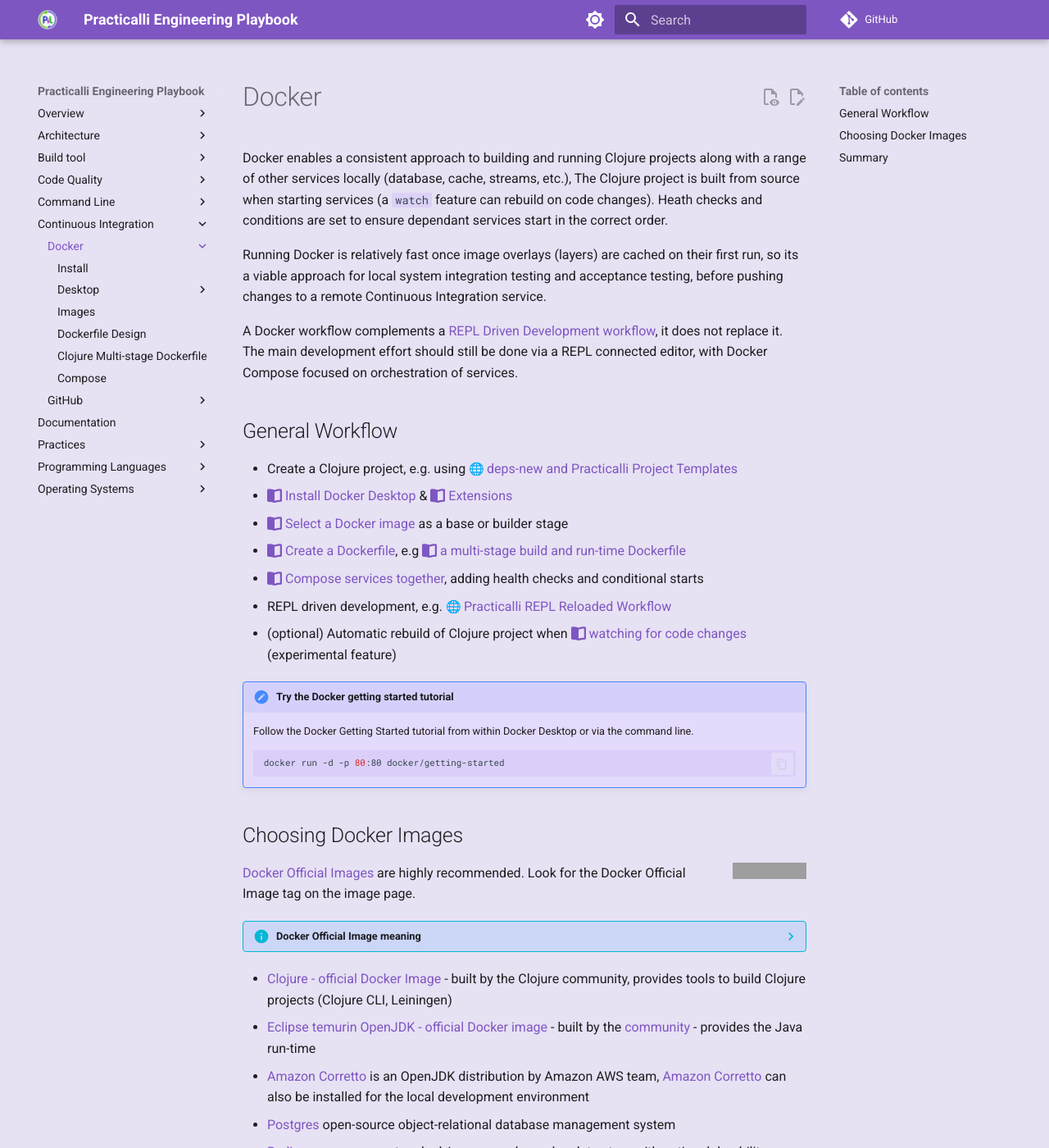
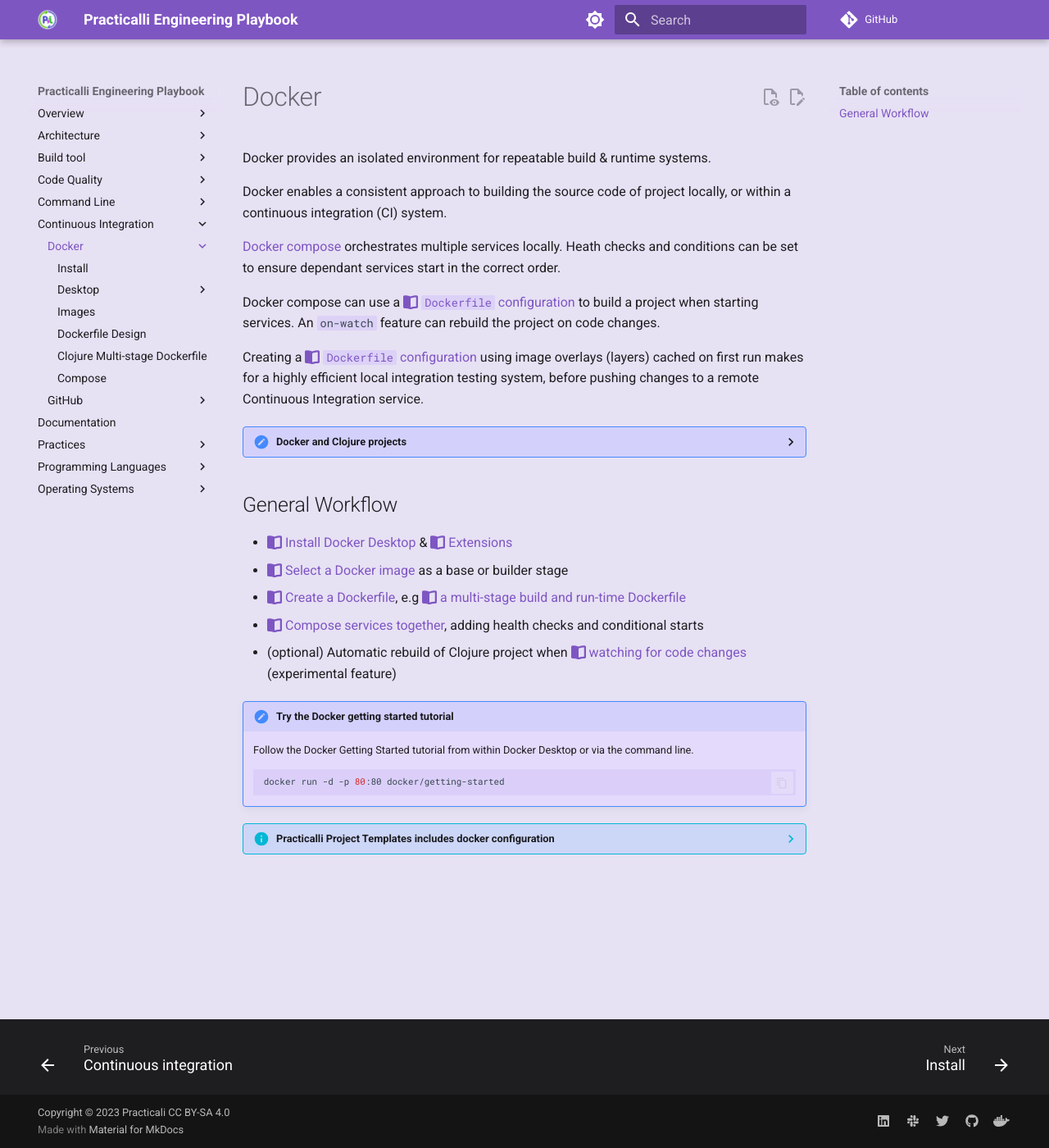
Before and after one commit to practicalli/engineering-playbook, an MkDocs documentation site: the page built from docs/continuous-integration/docker/index.md, in a window 1280 px wide and 1400 px high. Shown: the whole window at 82% size. Built offline with MkDocs 1.6.1 and Material for MkDocs 9.7.7, drawn with Linux system fonts in a browser that asks for light colours; emoji names are drawn with the system emoji font; plug-ins that fetch from the network failed and are left out; comment, search, counter and statistics services are not loaded; some of the changed text lies outside the part shown; grey boxes are pictures that could not be loaded.

Commit message:
ci: further enhancement of docker section

````diff
--- a/docs/continuous-integration/docker/index.md
+++ b/docs/continuous-integration/docker/index.md
@@ -1,19 +1,29 @@
 # Docker
 
-Docker enables a consistent approach to building and running Clojure projects along with a range of other services locally (database, cache, streams, etc.), The Clojure project is built from source when starting services (a `watch` feature can rebuild on code changes). Heath checks and conditions are set to ensure dependant services start in the correct order.
+Docker provides an isolated environment for repeatable build & runtime systems.
 
-Running Docker is relatively fast once image overlays (layers) are cached on their first run, so its a viable approach for local system integration testing and acceptance testing, before pushing changes to a remote Continuous Integration service.
+Docker enables a consistent approach to building the source code of project locally, or within a continuous integration (CI) system.
 
-A Docker workflow complements a [REPL Driven Development workflow](https://practical.li/clojure/introduction/repl-workflow/), it does not replace it.  The main development effort should still be done via a REPL connected editor, with Docker Compose focused on orchestration of services.
+[Docker compose](compose.md) orchestrates multiple services locally. Heath checks and conditions can be set to ensure dependant services start in the correct order.
+
+Docker compose can use a [:fontawesome-solid-book-open: `Dockerfile` configuration](dockerfile.md) to build a project when starting services. An `on-watch` feature can rebuild the project on code changes.
+
+Creating a [:fontawesome-solid-book-open: `Dockerfile` configuration](dockerfile.md) using image overlays (layers) cached on first run makes for a highly efficient local integration testing system, before pushing changes to a remote Continuous Integration service.
+
+??? HINT "Docker and Clojure projects"
+    A Docker Compose workflow complements the [Clojure REPL Driven Development workflow](https://practical.li/clojure/introduction/repl-workflow/).
+
+    A REPL connected editor provides instant feedback on the code as it is written, with Docker Compose providing a consistent build and orchestration of services.
+
+    [:globe_with_meridians: Practicalli REPL Reloaded Workflow](https://practical.li/clojure/clojure-cli/repl-reloaded/){target=_blank .md-button}
+
 
 ## General Workflow
 
-- Create a Clojure project, e.g. using [:globe_with_meridians: deps-new and Practicalli Project Templates](https://practical.li/clojure/clojure-cli/projects/templates/){target=_blank}
-- [:fontawesome-solid-book-open: Install Docker Desktop](install.md) & [:fontawesome-solid-book-open: Extensions](desktop-extensions.md)
+- [:fontawesome-solid-book-open: Install Docker Desktop](install.md) & [:fontawesome-solid-book-open: Extensions](desktop/extensions.md)
 - [:fontawesome-solid-book-open: Select a Docker image](images.md) as a base or builder stage
 - [:fontawesome-solid-book-open: Create a Dockerfile](dockerfile.md), e.g [:fontawesome-solid-book-open: a multi-stage build and run-time Dockerfile](clojure-multi-stage-dockerfile.md)
 - [:fontawesome-solid-book-open: Compose services together](compose.md), adding health checks and conditional starts
-- REPL driven development, e.g. [:globe_with_meridians: Practicalli REPL Reloaded Workflow](https://practical.li/clojure/clojure-cli/repl-reloaded/)
 - (optional) Automatic rebuild of Clojure project when [:fontawesome-solid-book-open: watching for code changes](compose.md#build-on-change) (experimental feature)
 
 !!! HINT "Try the Docker getting started tutorial"
@@ -22,42 +32,5 @@
     docker run -d -p 80:80 docker/getting-started
     ```
 
-## Choosing Docker Images
-
-![Docker Official Image Tag](https://docs.docker.com/trusted-content/images/official-image-badge-iso.png){align=right}
-
-[Docker Official Images](https://docs.docker.com/docker-hub/official_images/) are highly recommended.  Look for the Docker Official Image tag on the image page.
-
-??? INFO "Docker Official Image meaning"
-    An Official Docker Image means the configuration of that image follows the [Docker recommended practices](https://docs.docker.com/develop/develop-images/dockerfile_best-practices/), is well documented and designed for common use cases.
-
-    There is no implication as to the correctness of tools, languages or service that image provides, only in the means in which they are provided.
-
-    However, if time was invested in creating an image good enough to pass the Docker review, then it has a higher probability of being a useful image that others that are not official.
-
-- [Clojure - official Docker Image](https://hub.docker.com/_/clojure/) - built by the Clojure community, provides tools to build Clojure projects (Clojure CLI, Leiningen)
-- [Eclipse temurin OpenJDK - official Docker image](https://hub.docker.com/_/eclipse-temurin) - built by the [community](https://adoptium.net/) - provides the Java run-time
-- [Amazon Corretto](https://hub.docker.com/_/amazoncorretto) is an OpenJDK distribution by Amazon AWS team, [Amazon Corretto](https://aws.amazon.com/corretto/) can also be installed for the local development environment
-- [Postgres](https://hub.docker.com/_/postgres) open-source object-relational database management system
-- [Redis](https://hub.docker.com/_/redis) open-source, networked, in-memory, key-value data store with optional durability
-- [nginx](https://hub.docker.com/_/nginx) open source reverse proxy & load balancing for HTTP, HTTPS, SMTP, POP3 & IMAP protocols, HTTP cache and a web server
-- [mariadb](https://hub.docker.com/_/mariadb) open source relational database by the original developers of MySQL and is much more efficient
-
-
-
-## Summary
-
-Docker desktop provides lots of tools to support local system integration work before code is sent to a continuous integration service (or as a temporary alternative if that CI service id down)
-
-Practicalli Project Templates include `Dockerfile`, `.dockerignore` and `compose.yaml` configurations for Clojure development, kick-starting the use of Docker.
-
-Docker images are a relatively clean way of trying out different services or even different operating systems, e.g.[Ubuntu](https://hub.docker.com/_/ubuntu) or [ArchLinux](https://hub.docker.com/_/archlinux).  Deleting the images removes the whole service without affecting the underlying operating system.
-
-[MegaLinter](https://practical.li/engineering-playbook/code-quality/megalinter/#megalinter-configuration) is an excellent example of a docker image that provides a large number of tools that would otherwise need to be installed directly on the operating system.
-
-- [Docker Desktop Overview](https://docs.docker.com/desktop/)
-- [Docker Desktop Extensions overview](https://docs.docker.com/desktop/extensions/)
-- [Docker Build overview](https://docs.docker.com/build/)
-- [Docker Compose Overview](https://docs.docker.com/compose/)
-
-Docker images are a relatively clean way of trying out different services or even different operating systems, e.g.[Debian](https://hub.docker.com/_/debian) or [ArchLinux](https://hub.docker.com/_/archlinux)
+??? INFO "Practicalli Project Templates includes docker configuration"
+    [Practicalli Project Templates](https://practical.li/clojure/clojure-cli/projects/templates/practicalli/) create projects that include a multi-stage `Dockerfile`, `.dockerignore` and `compose.yaml` configurations for Clojure development.
````
Also changed, not shown: docs/continuous-integration/docker/compose.md (+2 -0 lines), docs/continuous-integration/docker/desktop/extensions.md (+11 -9 lines), docs/continuous-integration/docker/desktop/index.md (+2 -0 lines), docs/continuous-integration/docker/dockerfile.md (+1 -1 lines), docs/continuous-integration/docker/images.md (+36 -7 lines).
